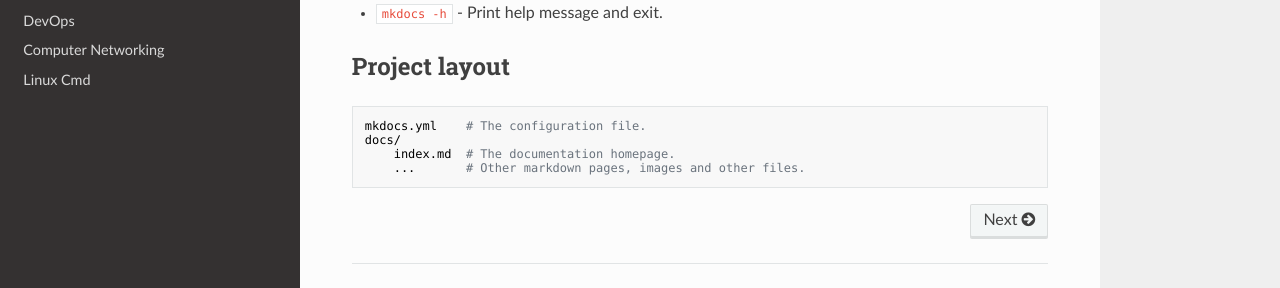
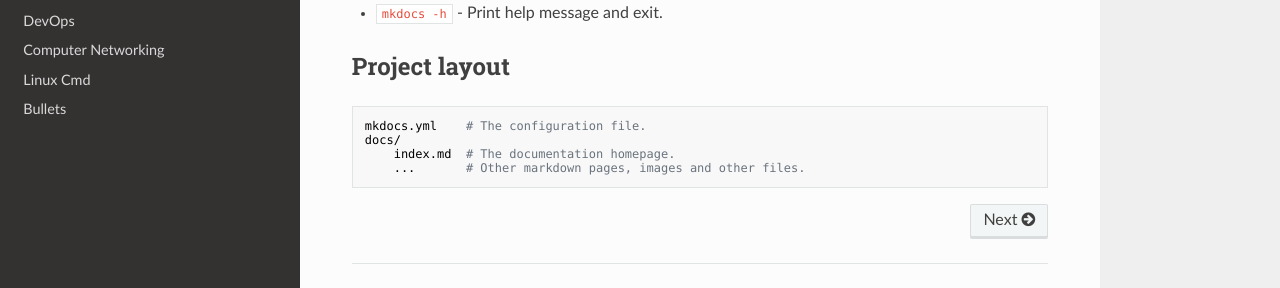
Before and after one commit to botlaram/developer, an MkDocs documentation site: the page built from docs/index.md, in a window 1280 px wide. Shown: the part 338-626 px from the top of the page. Built offline with MkDocs 1.6.1, drawn with Linux system fonts in a browser that asks for light colours; nearby versions of some CDN libraries.

```diff
--- a/mkdocs.yml
+++ b/mkdocs.yml
@@ -10,11 +10,12 @@
     - DevOps: k8op.md
     - Computer Networking: networking.md
     - Linux Cmd: linux.md
+    - Bullets: bullets.md
 
 theme:
   name: readthedocs
   language: en
-#   features:
+  features:
 #     - navigation.instant
 #     - navigation.index
 #     - navigation.tabs.sticky
@@ -52,9 +53,9 @@
 #       toggle:
 #         icon: material/brightness-4
 #         name: Switch to light mode
-#   font:
-#     text: Roboto
-#     code: Roboto Mono
+  font:
+    text: Roboto
+    code: Roboto Mono
 # plugins:
 #   - mike
 #   - search:
```
Also changed, not shown: 1 other file.
